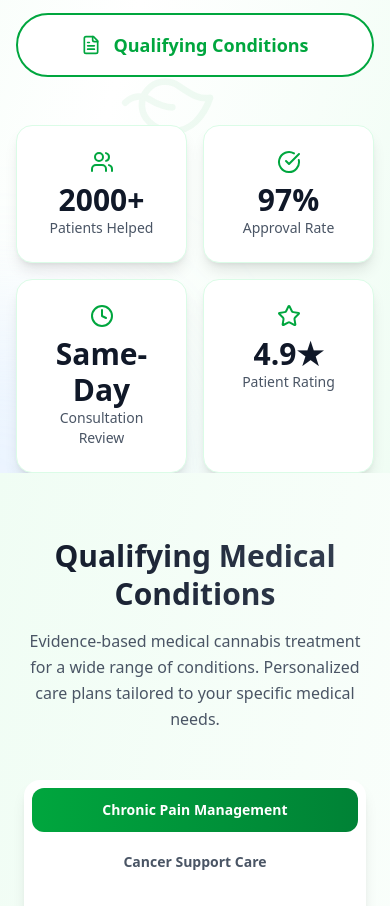
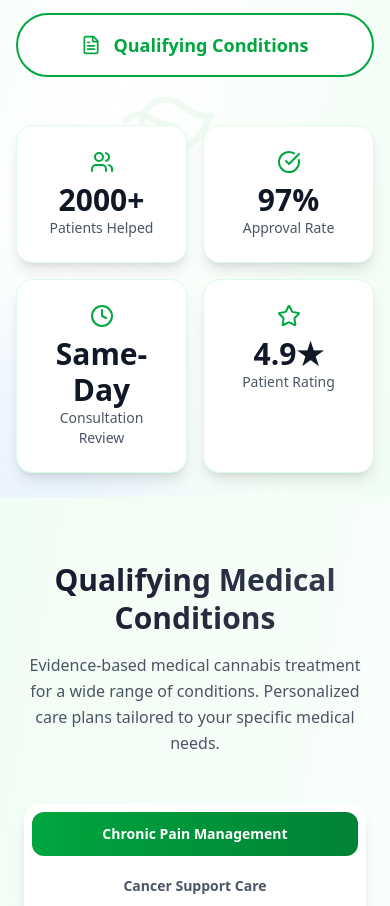
Before and after one commit to defidrum/legal-weed-doc, a React (Vite) app: page / in a window 390 px wide. Shown: the part 840-1746 px from the top of the page. Built offline with nearby package versions, Linux system fonts and the light colour scheme.

Commit message:
legal weed doc init

```diff
--- a/src/components/LegalWeedDoc.tsx
+++ b/src/components/LegalWeedDoc.tsx
@@ -338,7 +338,7 @@
             </div>
 
             {/* Trust indicators */}
-            <div className="grid grid-cols-2 md:grid-cols-4 gap-4">
+            <div className="grid grid-cols-2 md:grid-cols-4 gap-4 mb-6">
               {[
                 { label: '2000+', sublabel: 'Patients Helped', icon: <Users className="w-6 h-6" /> },
                 { label: '97%', sublabel: 'Approval Rate', icon: <CheckCircle className="w-6 h-6" /> },
```
